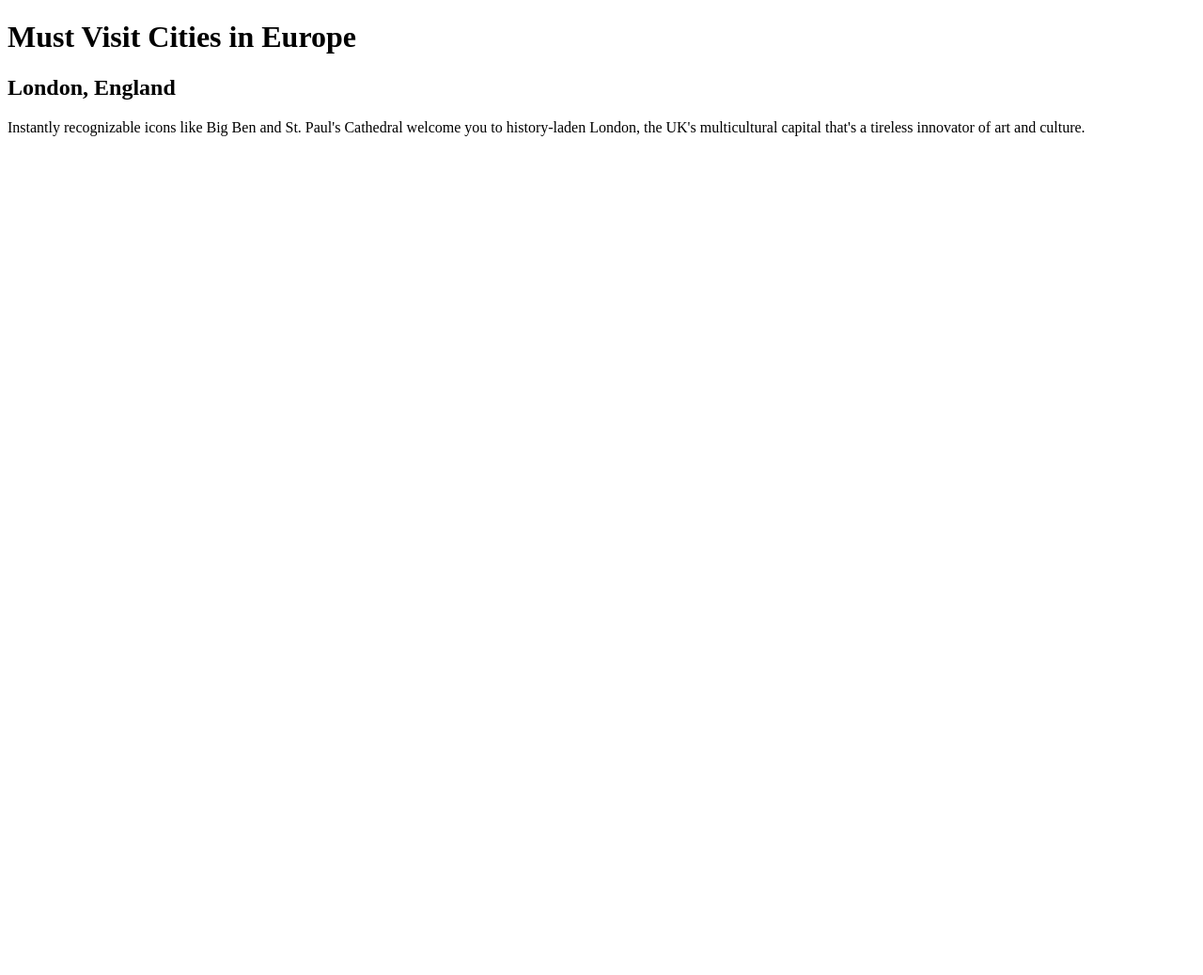
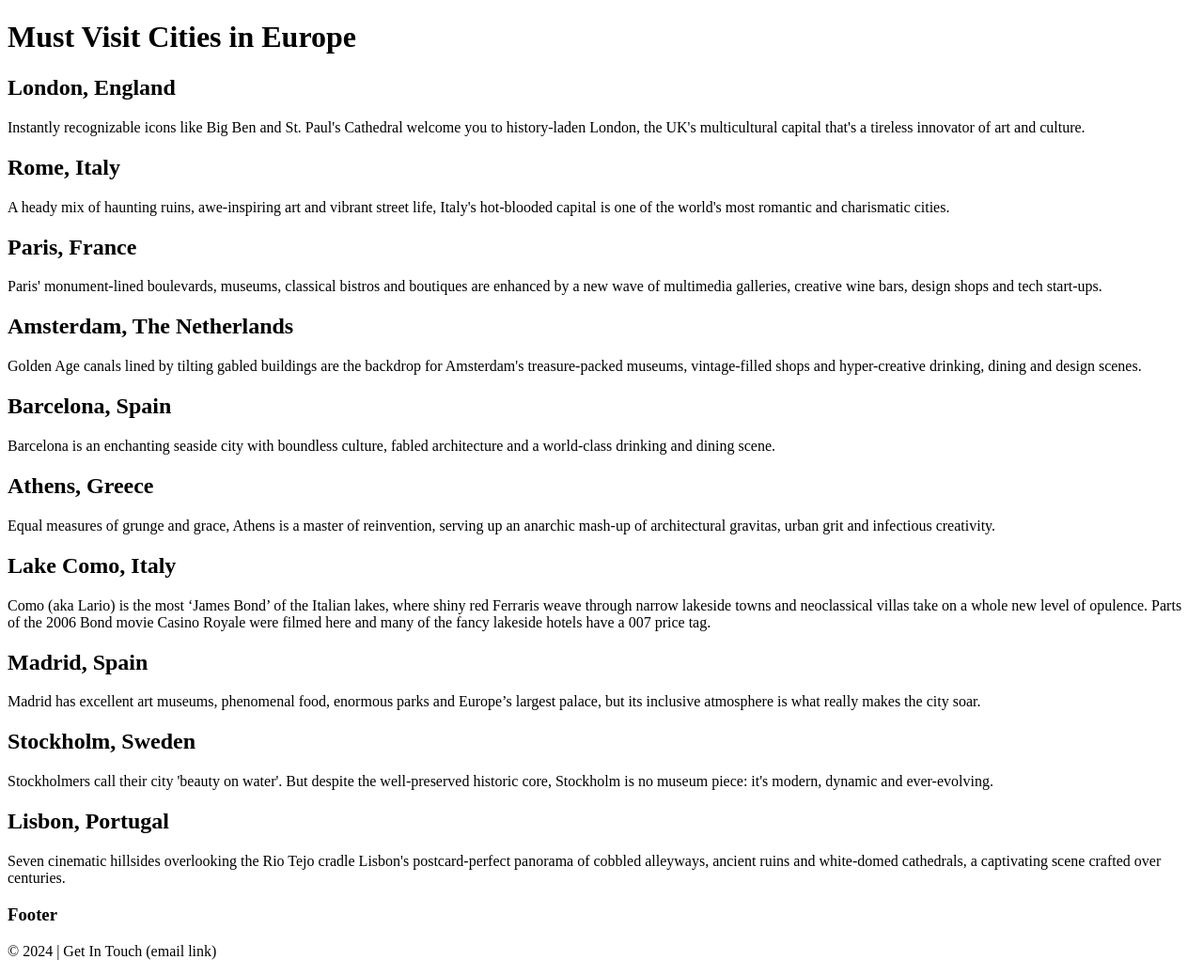
Before and after one commit to Ethan-Collis/Ethans-In-Class-Website, a plain HTML site: page index.html in a window 1280 px wide. Shown: the whole page at 94% size. Before the commit the page ends 800 px from the top, so only its background shows below. Drawn offline with Linux system fonts and the light colour scheme.

Commit message:
Update index.html

```diff
--- a/index.html
+++ b/index.html
@@ -12,6 +12,66 @@
                     Instantly recognizable icons like Big Ben and St. Paul's Cathedral welcome you to history-laden London, the UK's multicultural capital that's a tireless innovator of art and culture.
                 </p>
             </div>
+            <div>
+                <h2>Rome, Italy</h2>
+                <p>
+                    A heady mix of haunting ruins, awe-inspiring art and vibrant street life, Italy's hot-blooded capital is one of the world's most romantic and charismatic cities.
+                </p>
+            </div>
+            <div>
+                <h2>Paris, France</h2>
+                <p>
+                    Paris' monument-lined boulevards, museums, classical bistros and boutiques are enhanced by a new wave of multimedia galleries, creative wine bars, design shops and tech start-ups.
+                </p>
+            </div>
+            <div>
+                <h2>Amsterdam, The Netherlands</h2>
+                <p>
+                    Golden Age canals lined by tilting gabled buildings are the backdrop for Amsterdam's treasure-packed museums, vintage-filled shops and hyper-creative drinking, dining and design scenes.
+                </p>
+            </div>
+            <div>
+                <h2>Barcelona, Spain</h2>
+                <p>
+                    Barcelona is an enchanting seaside city with boundless culture, fabled architecture and a world-class drinking and dining scene.
+                </p>
+            </div>
+            <div>
+                <h2>Athens, Greece</h2>
+                <p>
+                    Equal measures of grunge and grace, Athens is a master of reinvention, serving up an anarchic mash-up of architectural gravitas, urban grit and infectious creativity.
+                </p>
+            </div>
+            <div>
+                <h2>Lake Como, Italy</h2>
+                <p>
+                    Como (aka Lario) is the most ‘James Bond’ of the Italian lakes, where shiny red Ferraris weave through narrow lakeside towns and neoclassical villas take on a whole new level of opulence. Parts of the 2006 Bond movie Casino Royale were filmed here and many of the fancy lakeside hotels have a 007 price tag.
+                </p>
+            </div>
+            <div>
+                <h2>Madrid, Spain</h2>
+                <p>
+                    Madrid has excellent art museums, phenomenal food, enormous parks and Europe’s largest palace, but its inclusive atmosphere is what really makes the city soar.
+                </p>
+            </div>
+            <div>
+                <h2>Stockholm, Sweden</h2>
+                <p>
+                    Stockholmers call their city 'beauty on water'. But despite the well-preserved historic core, Stockholm is no museum piece: it's modern, dynamic and ever-evolving.
+                </p>
+            </div>
+            <div>
+                <h2>Lisbon, Portugal</h2>
+                <p>
+                    Seven cinematic hillsides overlooking the Rio Tejo cradle Lisbon's postcard-perfect panorama of cobbled alleyways, ancient ruins and white-domed cathedrals, a captivating scene crafted over centuries.
+                </p>
+            </div>
+            <div>
+                <footer>
+                    <h3>Footer</h3>
+                    <p>© 2024 | Get In Touch (email link)</p>
+                </footer>
+            </div>
         </section>
 
     </body>
```
